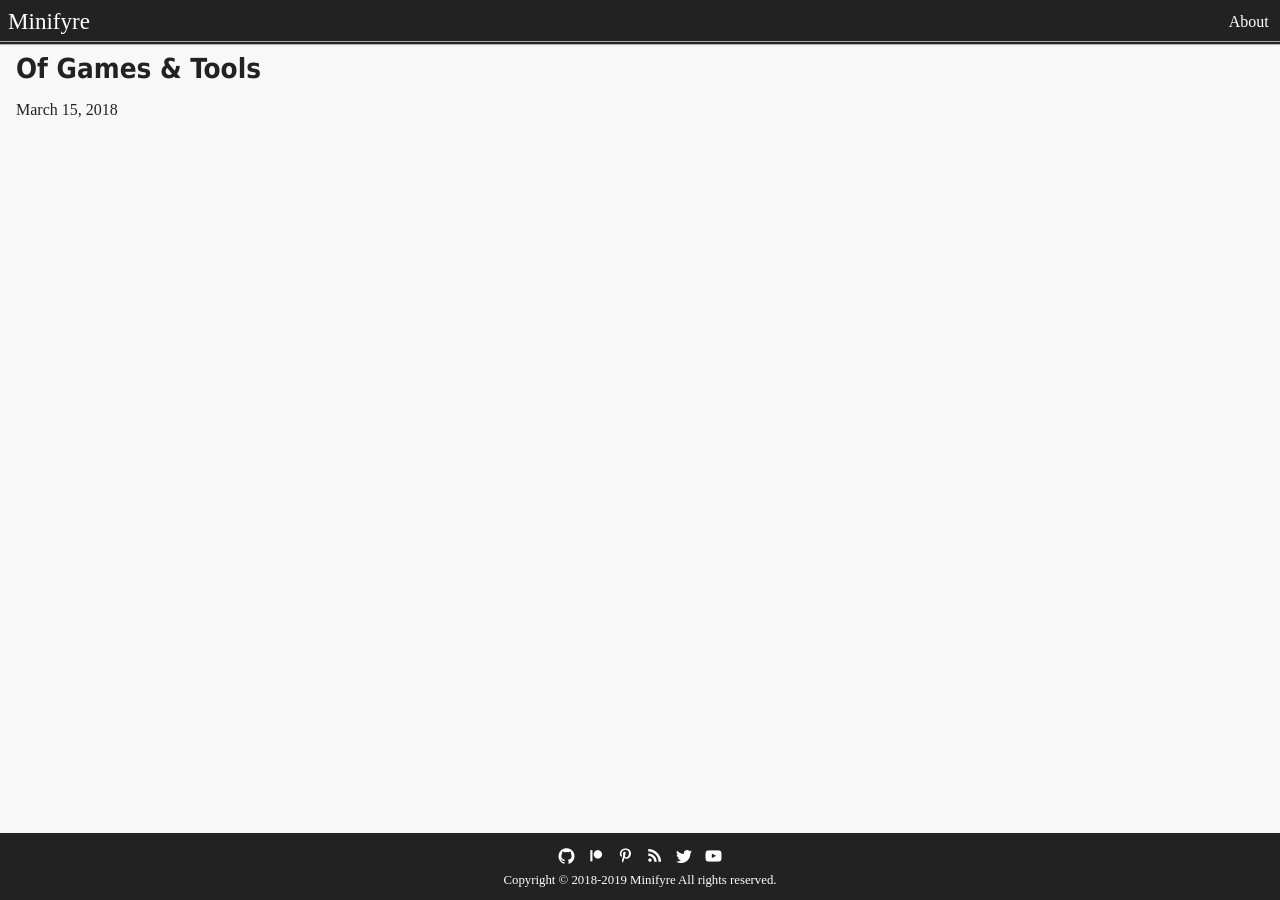
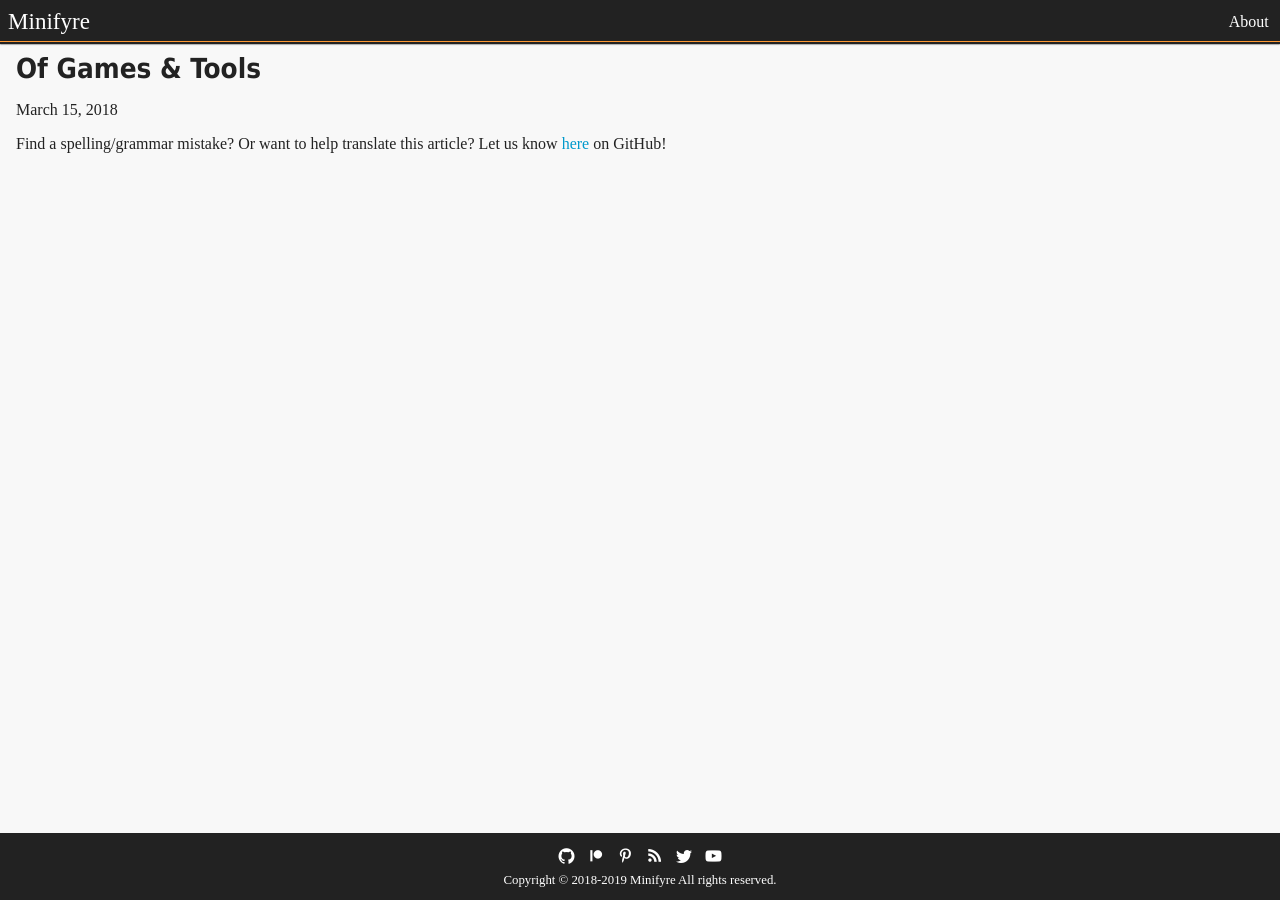
Before and after one commit to isabella232/minifyre.github.io, a Jekyll site: the page built from _posts/2018-03-14-of-games-and-tools.md, in a window 1280 px wide. Built offline with Jekyll 4.4.1, drawn with Linux system fonts in a browser that asks for light colours.

Commit message:
+spelling/grammar/translation edit link
This will allow grammar experts & translators to contribute to the article they just read if they so desire.

```diff
--- a/_layouts/post.html
+++ b/_layouts/post.html
@@ -8,4 +8,6 @@ layout: default
 	<time datetime="{{page.date | date_to_xmlschema}}" itemprop="datePublished">
 	{{page.date | date: "%B %-d, %Y"}}</time>
 	<div itemprop=articleBody>{{content}}</div>
-</article>
+<aside>
+		<p>Find a spelling/grammar mistake? Or want to help translate this article? Let us know <a href="{{site.data.social[0].url}}/minifyre.github.io/blob/master/{{page.path}}">here</a> on GitHub!</p>
+</aside>
```
